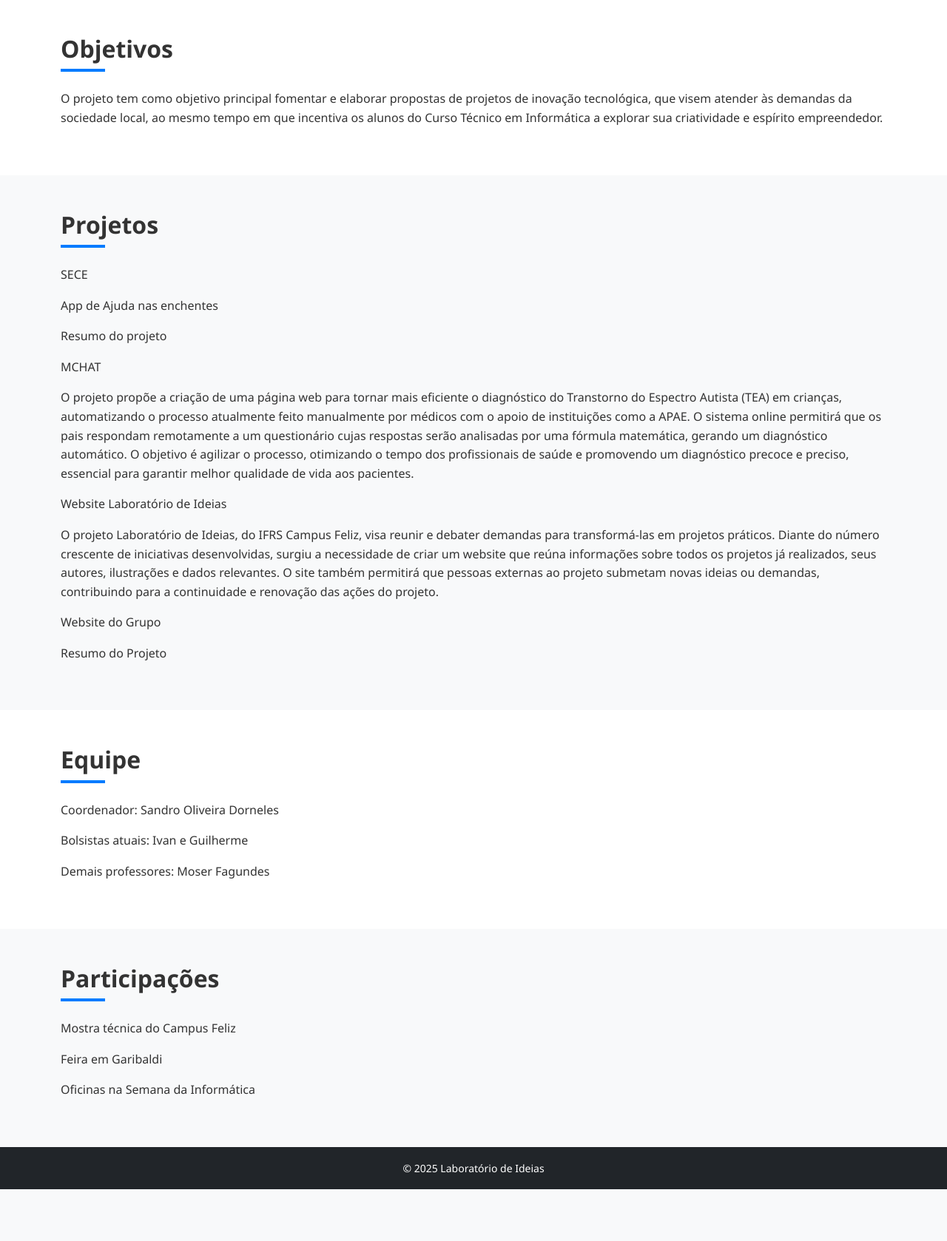
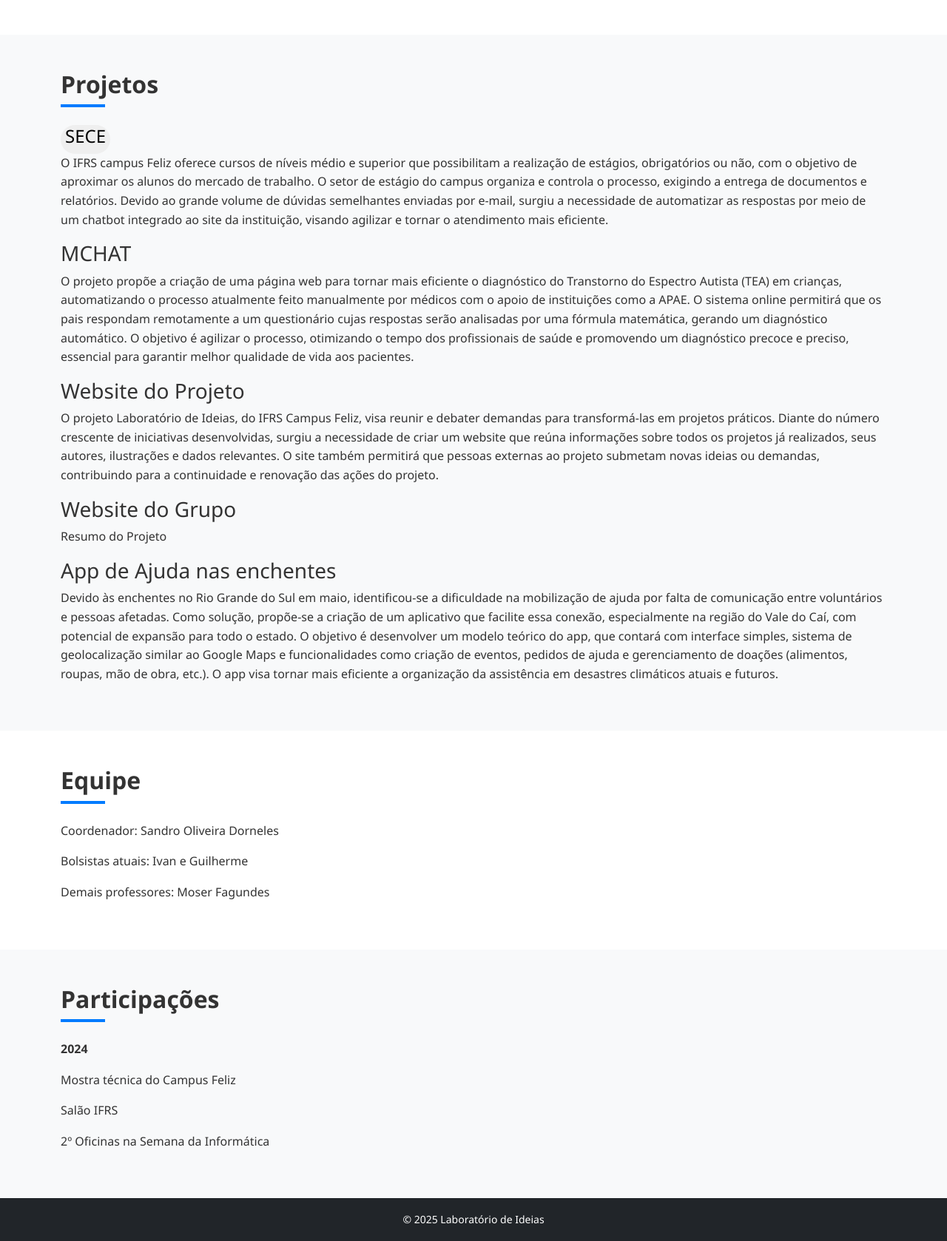
Before and after one commit to GUI-MG/Website_LabIdeias, a PHP site: page / in a window 1280 px wide. Shown: the part 563-2241 px from the top of the page at 74% size. Before the commit the page ends 2171 px from the top, so only its background shows below. Run offline with PHP 8.4, Linux system fonts and the light colour scheme; some libraries are stand-ins or nearby versions.

Commit message:
Adicionamos e melhoramos alguns segmentos

```diff
--- a/assets/css/style.css
+++ b/assets/css/style.css
@@ -1,9 +1,11 @@
 body {
     font-family: 'Segoe UI', Tahoma, Geneva, Verdana, sans-serif;
     margin: 0;
+    margin-top: 0%;
     padding: 0;
     line-height: 1.6;
     color: #333;
+    border: none;
   }
 
   /* Navbar personalizada */
@@ -13,18 +15,22 @@ body {
   width: 100%;
   max-height: 100%;
   height: 100%;
-  background-color: rgb(80, 160, 61);
+  background: linear-gradient(to right, #ffffff, rgb(80, 160, 61));
   display: flex;
   align-items: center;
+  border: none;
+  margin-top: 0px;
+  border-top: 300px;
+
 }
 
   .navbar {
-    box-shadow: 2px 2px gray;
+    box-shadow: 0px 0px gray;
   }
 
 
   .navbar-brand img {
-    max-height: 320px;
+    max-height: 180px;
   }
 
   .nav-link {
@@ -40,18 +46,18 @@ body {
 
   /* Seções */
   section {
-    padding-top: 60px;
+    padding-top: 6px;
     padding-bottom: 60px;
   }
 
   section#home {
-    background: url('../img/banner.jpg') no-repeat center center/cover;
     color: #0c4318;
+    margin-top: 0%;
   }
 
   section#home h1 {
     font-size: 3rem;
-    font-weight: 700;
+    font-weight: 400;
     color:#222;
   }
 
@@ -60,7 +66,7 @@ body {
   }
 
   section#home div.container {
-    height: 120px;
+    height: 70px;
     width: 90%;
   }
 
@@ -71,6 +77,14 @@ body {
     background-color: gray;
     justify-content: left;
 
+  }
+
+  section#projetos button {
+    border-color: ffffff;
+    border-radius: 30px;
+    align-items: center;
+    border-width: 0px;
+    background-color: ffffff;
   }
   /* Títulos de seção */
   section h2 {
--- a/index.html
+++ b/index.html
@@ -5,7 +5,7 @@
   <meta name="viewport" content="width=device-width, initial-scale=1">
   <title src="assets/img/logo.png">Laboratório de Ideias</title>
   <!-- Bootstrap CSS -->
-  <link href="https://cdn.jsdelivr.net/npm/bootstrap@5.3.5/dist/css/bootstrap.min.css" rel="stylesheet" integrity="sha384-SgOJa3DmI69IUzQ2PVdRZhwQ+dy64/BUtbMJw1MZ8t5HZApcHrRKUc4W0kG879m7" crossorigin="anonymous">
+  <link href="https://cdn.jsdelivr.net/npm/bootstrap@5.0.2/dist/css/bootstrap.min.css" rel="stylesheet" integrity="sha384-EVSTQN3/azprG1Anm3QDgpJLIm9Nao0Yz1ztcQTwFspd3yD65VohhpuuCOmLASjC" crossorigin="anonymous">
   <!-- Custom CSS -->
   <link href="assets/css/style.css" rel="stylesheet">
 </head>
@@ -54,15 +54,16 @@
   <section id="projetos" class="py-5 bg-light">
     <div class="container">
       <h2>Projetos</h2>
-      <p>SECE</p>
-      <p id="#1">App de Ajuda nas enchentes</p>
-        <p>Resumo do projeto</p>
-      <p id="#2">MCHAT</p>
+      <button><h4>SECE</h4></button>
+      <p>O IFRS campus Feliz oferece cursos de níveis médio e superior que possibilitam a realização de estágios, obrigatórios ou não, com o objetivo de aproximar os alunos do mercado de trabalho. O setor de estágio do campus organiza e controla o processo, exigindo a entrega de documentos e relatórios. Devido ao grande volume de dúvidas semelhantes enviadas por e-mail, surgiu a necessidade de automatizar as respostas por meio de um chatbot integrado ao site da instituição, visando agilizar e tornar o atendimento mais eficiente.</p>
+      <h3>MCHAT</h3>
         <p>O projeto propõe a criação de uma página web para tornar mais eficiente o diagnóstico do Transtorno do Espectro Autista (TEA) em crianças, automatizando o processo atualmente feito manualmente por médicos com o apoio de instituições como a APAE. O sistema online permitirá que os pais respondam remotamente a um questionário cujas respostas serão analisadas por uma fórmula matemática, gerando um diagnóstico automático. O objetivo é agilizar o processo, otimizando o tempo dos profissionais de saúde e promovendo um diagnóstico precoce e preciso, essencial para garantir melhor qualidade de vida aos pacientes.</p>
-      <p id="#3">Website Laboratório de Ideias</p>
+      <h3>Website do Projeto</h3>
         <p>O projeto Laboratório de Ideias, do IFRS Campus Feliz, visa reunir e debater demandas para transformá-las em projetos práticos. Diante do número crescente de iniciativas desenvolvidas, surgiu a necessidade de criar um website que reúna informações sobre todos os projetos já realizados, seus autores, ilustrações e dados relevantes. O site também permitirá que pessoas externas ao projeto submetam novas ideias ou demandas, contribuindo para a continuidade e renovação das ações do projeto.</p>
-      <p>Website do Grupo</p>
+      <h3>Website do Grupo</h3>
         <p>Resumo do Projeto</p>
+      <h3>App de Ajuda nas enchentes</h3>
+        <p>Devido às enchentes no Rio Grande do Sul em maio, identificou-se a dificuldade na mobilização de ajuda por falta de comunicação entre voluntários e pessoas afetadas. Como solução, propõe-se a criação de um aplicativo que facilite essa conexão, especialmente na região do Vale do Caí, com potencial de expansão para todo o estado. O objetivo é desenvolver um modelo teórico do app, que contará com interface simples, sistema de geolocalização similar ao Google Maps e funcionalidades como criação de eventos, pedidos de ajuda e gerenciamento de doações (alimentos, roupas, mão de obra, etc.). O app visa tornar mais eficiente a organização da assistência em desastres climáticos atuais e futuros.</p>
     </div>
   </section>
 
@@ -79,9 +80,10 @@
   <section id="participações" class="py-5 bg-light">
     <div class="container">
       <h2>Participações</h2>
+      <p><b>2024</b></p>
       <p>Mostra técnica do Campus Feliz</p>
-      <p>Feira em Garibaldi</p>
-      <p>Oficinas na Semana da Informática</p>
+      <p>Salão IFRS</p>
+      <p>2º Oficinas na Semana da Informática</p>
     </div>
   </section>
 
```
Also changed, not shown: assets/img/logo.png.
